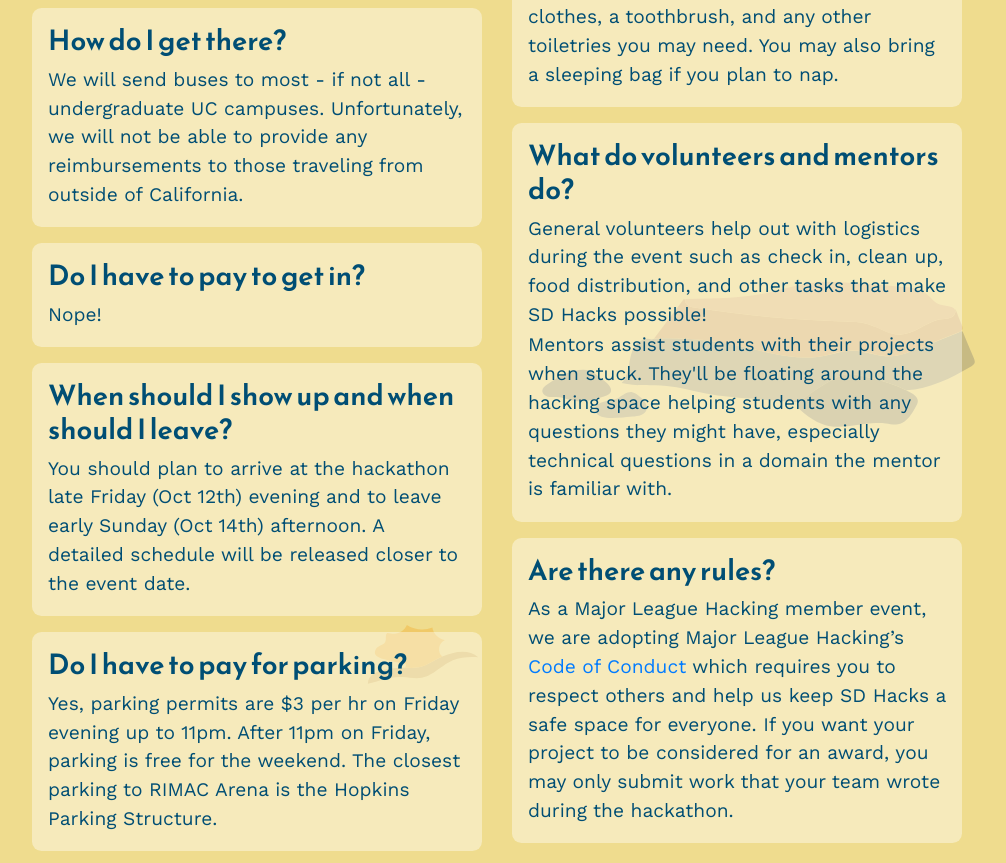
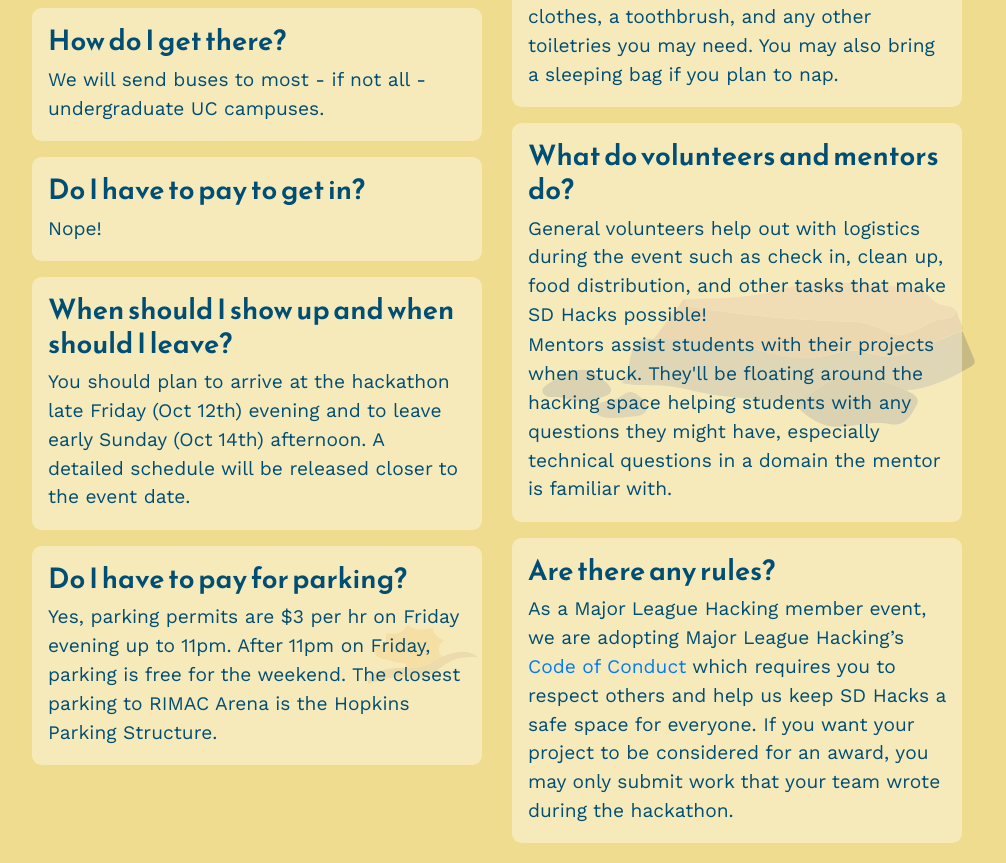
Before and after one commit to SDHacks/SDHacks2018, a website: page index.html in a window 1280 px wide. Shown: the part 3136-3999 px from the top of the page, without its empty margins (143-1149 px from the left). Drawn offline with nearby package versions, Linux system fonts and the light colour scheme.

Commit message:
Removed Reimbursement Line

```diff
--- a/index.html
+++ b/index.html
@@ -1339,7 +1339,7 @@
                       <li class="faq__item">
                         <h3 class="faq__question"> How do I get there? </h3>
                         <p>
-                          We will send buses to most - if not all - undergraduate UC campuses. Unfortunately, we will not be able to provide any reimbursements to those traveling from outside of California.
+                          We will send buses to most - if not all - undergraduate UC campuses.
                         </p>
                       </li>
                       <li class="faq__item">
```
